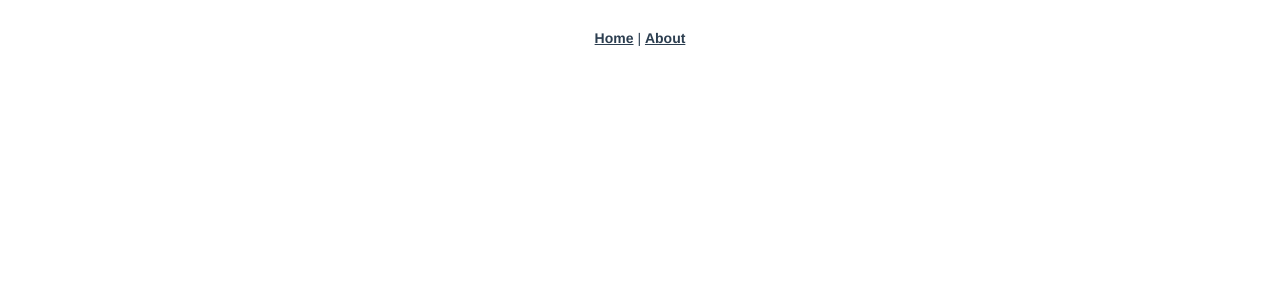
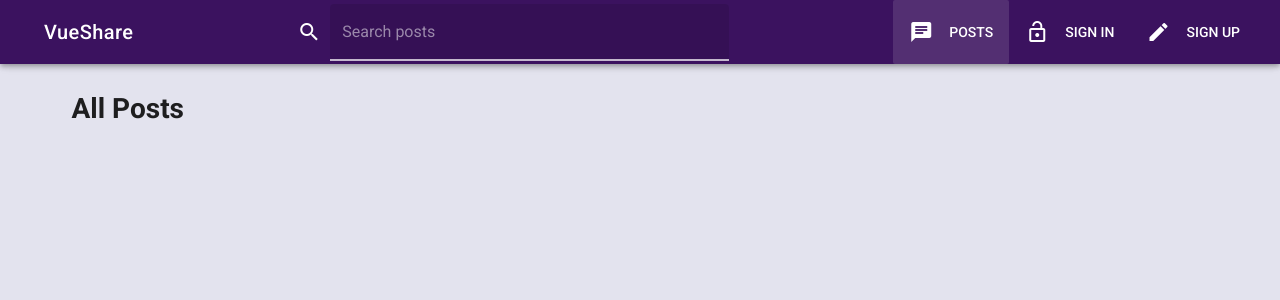
Before and after one commit to Kirill255/vue-graphql-starter, a Vue app in the folder client/: page /posts in a window 1280 px wide. Shown: the top 300 px of the page. Built offline with nearby package versions, Linux system fonts and the light colour scheme.

Commit message:
add initial routing

```diff
--- a/client/src/App.vue
+++ b/client/src/App.vue
@@ -1,31 +1,132 @@
 <template>
-  <div id="app">
-    <div id="nav">
-      <router-link to="/">Home</router-link> |
-      <router-link to="/about">About</router-link>
-    </div>
-    <router-view />
-  </div>
+  <v-app style="background: #E3E3EE">
+    <v-navigation-drawer app
+                         temporary
+                         v-model="drawer">
+
+      <v-toolbar color="accent"
+                 dark
+                 flat>
+
+        <v-toolbar-side-icon @click="toggleSideNav"></v-toolbar-side-icon>
+
+        <router-link to="/"
+                     tag="span"
+                     style="cursor: pointer">
+          <h1 class="title pl-3">VueShare</h1>
+        </router-link>
+
+      </v-toolbar>
+
+      <v-divider></v-divider>
+
+      <!-- Side Navbar Links -->
+      <v-list>
+        <v-list-tile ripple
+                     v-for="item in navItems"
+                     :key="item.title"
+                     :to="item.link">
+
+          <v-list-tile-action>
+            <v-icon>{{item.icon}}</v-icon>
+          </v-list-tile-action>
+
+          <v-list-tile-content>
+            {{item.title}}
+          </v-list-tile-content>
+
+        </v-list-tile>
+      </v-list>
+
+    </v-navigation-drawer>
+
+    <!-- Horizontal Navbar -->
+    <v-toolbar app
+               color="primary"
+               dark>
+      <v-toolbar-side-icon class="hidden-md-and-up"
+                           @click="toggleSideNav"></v-toolbar-side-icon>
+
+      <v-toolbar-title class="hidden-xs-only">
+        <router-link to="/"
+                     tag="span"
+                     style="cursor: pointer">VueShare</router-link>
+      </v-toolbar-title>
+
+      <v-spacer></v-spacer>
+
+      <v-text-field prepend-icon="search"
+                    box
+                    hide-details
+                    single-line
+                    color="accent"
+                    placeholder="Search posts"
+                    clearable></v-text-field>
+
+      <v-spacer></v-spacer>
+
+      <v-toolbar-items class="hidden-sm-and-down">
+        <v-btn flat
+               v-for="item in navItems"
+               :key="item.title"
+               :to="item.link">
+          <v-icon left>{{item.icon}}</v-icon>
+          {{item.title}}
+        </v-btn>
+      </v-toolbar-items>
+
+    </v-toolbar>
+
+    <!-- App content -->
+    <v-content>
+      <main>
+        <transition name="fade">
+          <router-view />
+        </transition>
+      </main>
+    </v-content>
+
+  </v-app>
 </template>
 
-<style>
-#app {
-  font-family: "Avenir", Helvetica, Arial, sans-serif;
-  -webkit-font-smoothing: antialiased;
-  -moz-osx-font-smoothing: grayscale;
-  text-align: center;
-  color: #2c3e50;
-}
-#nav {
-  padding: 30px;
+<script>
+export default {
+  name: "App",
+  data() {
+    return {
+      drawer: false
+    };
+  },
+  computed: {
+    navItems() {
+      return [
+        { icon: "chat", title: "Posts", link: "/posts" },
+        { icon: "lock_open", title: "Sign In", link: "/signin" },
+        { icon: "create", title: "Sign Up", link: "/signup" }
+      ];
+    }
+  },
+  methods: {
+    toggleSideNav() {
+      this.drawer = !this.drawer;
+    }
+  }
+};
+</script>
+
+<style scoped>
+.fade-enter-active,
+.fade-leave-active {
+  transition-property: opacity;
+  transition-duration: 0.25s;
 }
 
-#nav a {
-  font-weight: bold;
-  color: #2c3e50;
+.fade-enter-active {
+  transition-delay: 0.25s;
 }
 
-#nav a.router-link-exact-active {
-  color: #42b983;
+.fade-enter,
+.fade-leave-active {
+  opacity: 0;
 }
 </style>
--- a/client/src/main.js
+++ b/client/src/main.js
@@ -1,6 +1,6 @@
-import '@babel/polyfill'
+import "@babel/polyfill";
 import Vue from "vue";
-import './plugins/vuetify'
+import "./plugins/vuetify";
 import App from "./App.vue";
 import router from "./router";
 import store from "./store";
--- a/client/src/plugins/vuetify.js
+++ b/client/src/plugins/vuetify.js
@@ -1,7 +1,16 @@
-import Vue from 'vue'
-import Vuetify from 'vuetify'
-import 'vuetify/dist/vuetify.min.css'
+import Vue from "vue";
+import Vuetify from "vuetify";
+import "vuetify/dist/vuetify.min.css";
 
 Vue.use(Vuetify, {
-  iconfont: 'md',
-})
+  iconfont: "md",
+  theme: {
+    primary: "#3B125F",
+    secondary: "#8B5FBF",
+    accent: "#BF653F",
+    error: "#722530",
+    warning: "#A37513",
+    info: "#396893",
+    success: "#4caf50"
+  }
+});
--- a/client/src/router.js
+++ b/client/src/router.js
@@ -20,6 +20,31 @@ export default new Router({
       // this generates a separate chunk (about.[hash].js) for this route
       // which is lazy-loaded when the route is visited.
       component: () => import(/* webpackChunkName: "about" */ "./views/About.vue")
+    },
+    {
+      path: "/signup",
+      name: "signUp",
+      component: () => import(/* webpackChunkName: "signUp" */ "./views/Auth/SignUp.vue")
+    },
+    {
+      path: "/signin",
+      name: "signIn",
+      component: () => import(/* webpackChunkName: "signIn" */ "./views/Auth/SignIn.vue")
+    },
+    {
+      path: "/profile",
+      name: "profile",
+      component: () => import(/* webpackChunkName: "profile" */ "./views/Auth/Profile.vue")
+    },
+    {
+      path: "/posts",
+      name: "posts",
+      component: () => import(/* webpackChunkName: "posts" */ "./views/Posts/Posts.vue")
+    },
+    {
+      path: "/post/add",
+      name: "addPost",
+      component: () => import(/* webpackChunkName: "addPost" */ "./views/Posts/AddPost.vue")
     }
   ]
 });
--- /dev/null
+++ b/client/src/views/Auth/Profile.vue
@@ -0,0 +1,14 @@
+<template>
+  <v-container>
+    <h1>Profile page</h1>
+  </v-container>
+</template>
+
+<script>
+export default {
+  name: "Profile"
+};
+</script>
+
+<style scoped>
+</style>
--- /dev/null
+++ b/client/src/views/Auth/SignIn.vue
@@ -0,0 +1,14 @@
+<template>
+  <v-container>
+    <h1>Sign In</h1>
+  </v-container>
+</template>
+
+<script>
+export default {
+  name: "SignIn"
+};
+</script>
+
+<style scoped>
+</style>
--- /dev/null
+++ b/client/src/views/Auth/SignUp.vue
@@ -0,0 +1,14 @@
+<template>
+  <v-container>
+    <h1>Sign Up</h1>
+  </v-container>
+</template>
+
+<script>
+export default {
+  name: "SignUp"
+};
+</script>
+
+<style scoped>
+</style>
--- a/client/src/views/Home.vue
+++ b/client/src/views/Home.vue
@@ -1,18 +1,18 @@
 <template>
-  <div class="home">
-    <img alt="Vue logo" src="../assets/logo.png">
-    <HelloWorld msg="Welcome to Your Vue.js App"/>
-  </div>
+  <v-container>
+    <h1>Home</h1>
+    <v-btn color="primary">Button</v-btn>
+  </v-container>
 </template>
 
 <script>
 // @ is an alias to /src
-import HelloWorld from '@/components/HelloWorld.vue'
+// import HelloWorld from "@/components/HelloWorld.vue";
 
 export default {
-  name: 'home',
+  name: "Home",
   components: {
-    HelloWorld
+    // HelloWorld
   }
-}
+};
 </script>
--- /dev/null
+++ b/client/src/views/Posts/AddPost.vue
@@ -0,0 +1,14 @@
+<template>
+  <v-container>
+    <h1>Add Post</h1>
+  </v-container>
+</template>
+
+<script>
+export default {
+  name: "AddPost"
+};
+</script>
+
+<style scoped>
+</style>
--- /dev/null
+++ b/client/src/views/Posts/Posts.vue
@@ -0,0 +1,14 @@
+<template>
+  <v-container>
+    <h1>All Posts</h1>
+  </v-container>
+</template>
+
+<script>
+export default {
+  name: "Posts"
+};
+</script>
+
+<style scoped>
+</style>
```
Also changed, not shown: client/.eslintrc.js.
